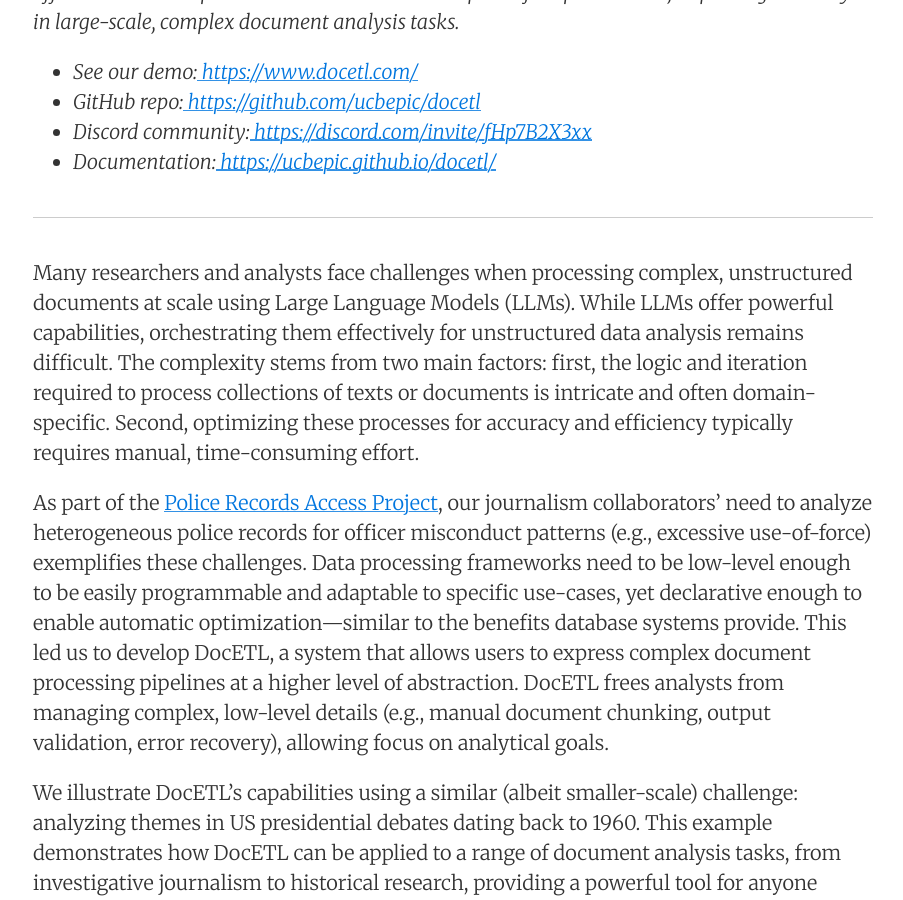
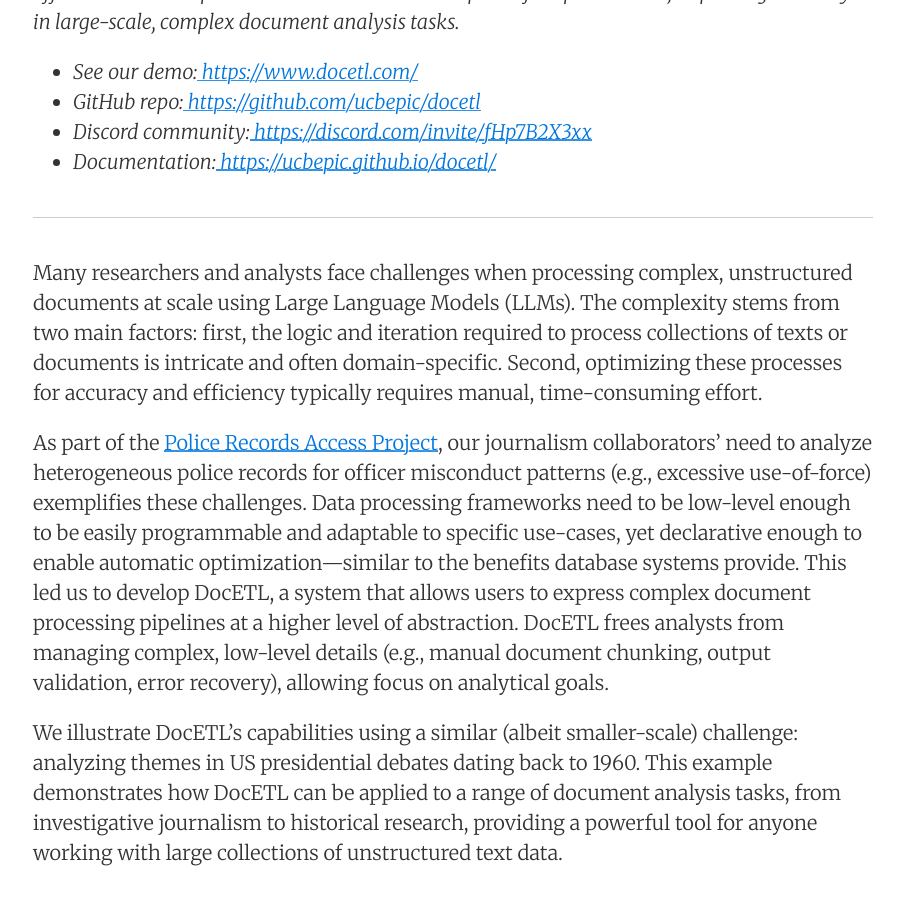
Before and after one commit to data-people-group/data-people-group.github.io, a Jekyll site: the page built from _posts/2024-09-24-docetl.md, in a window 1280 px wide and 900 px high, scrolled down 771 px. Shown: the whole window, without its empty margins (187-1090 px from the left). Built offline with Jekyll 4.4.1, drawn with Linux system fonts in a browser that asks for light colours; nearby versions of some CDN libraries.

Commit message:
Remove redundant sentence

```diff
--- a/_posts/2024-09-24-docetl.md
+++ b/_posts/2024-09-24-docetl.md
@@ -18,7 +18,7 @@ _DocETL is an open source system to easily build LLM-powered data processing pip
 
 ---
 
-Many researchers and analysts face challenges when processing complex, unstructured documents at scale using Large Language Models (LLMs). While LLMs offer powerful capabilities, orchestrating them effectively for unstructured data analysis remains difficult. The complexity stems from two main factors: first, the logic and iteration required to process collections of texts or documents is intricate and often domain-specific. Second, optimizing these processes for accuracy and efficiency typically requires manual, time-consuming effort.
+Many researchers and analysts face challenges when processing complex, unstructured documents at scale using Large Language Models (LLMs). The complexity stems from two main factors: first, the logic and iteration required to process collections of texts or documents is intricate and often domain-specific. Second, optimizing these processes for accuracy and efficiency typically requires manual, time-consuming effort.
 
 As part of the [Police Records Access Project](https://bids.berkeley.edu/california-police-records-access-project), our journalism collaborators' need to analyze heterogeneous police records for officer misconduct patterns (e.g., excessive use-of-force) exemplifies these challenges. Data processing frameworks need to be low-level enough to be easily programmable and adaptable to specific use-cases, yet declarative enough to enable automatic optimization—similar to the benefits database systems provide. This led us to develop DocETL, a system that allows users to express complex document processing pipelines at a higher level of abstraction. DocETL frees analysts from managing complex, low-level details (e.g., manual document chunking, output validation, error recovery), allowing focus on analytical goals.
 
```
